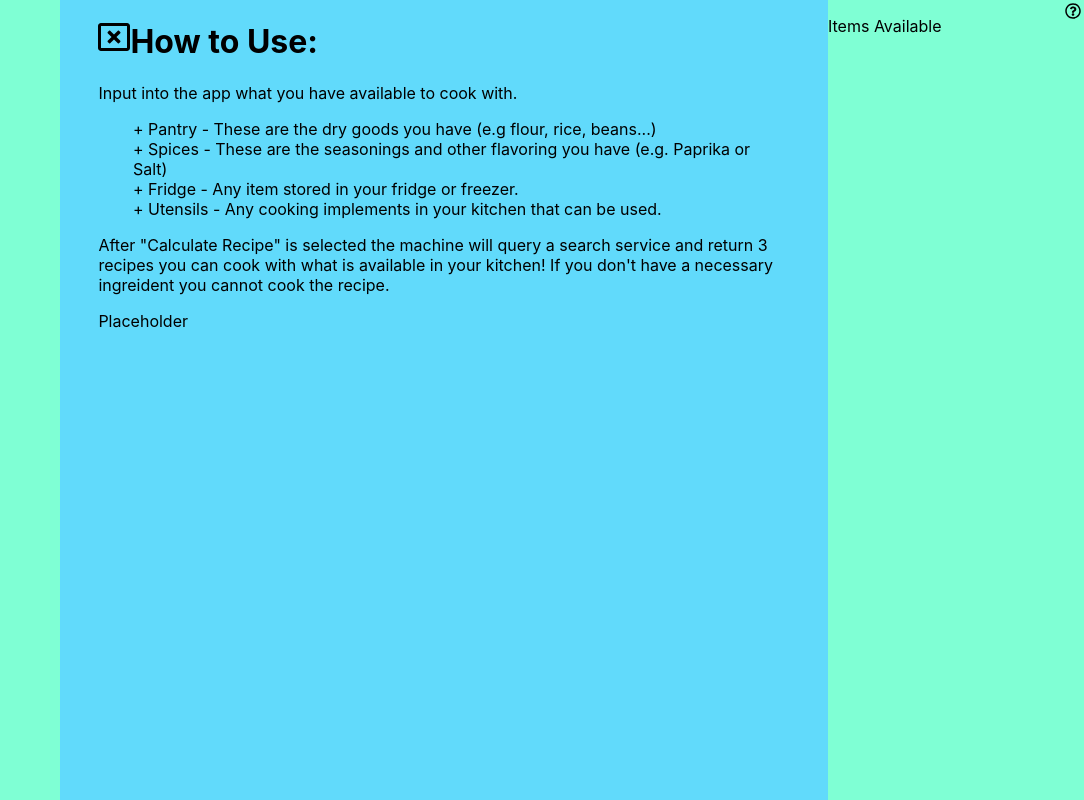
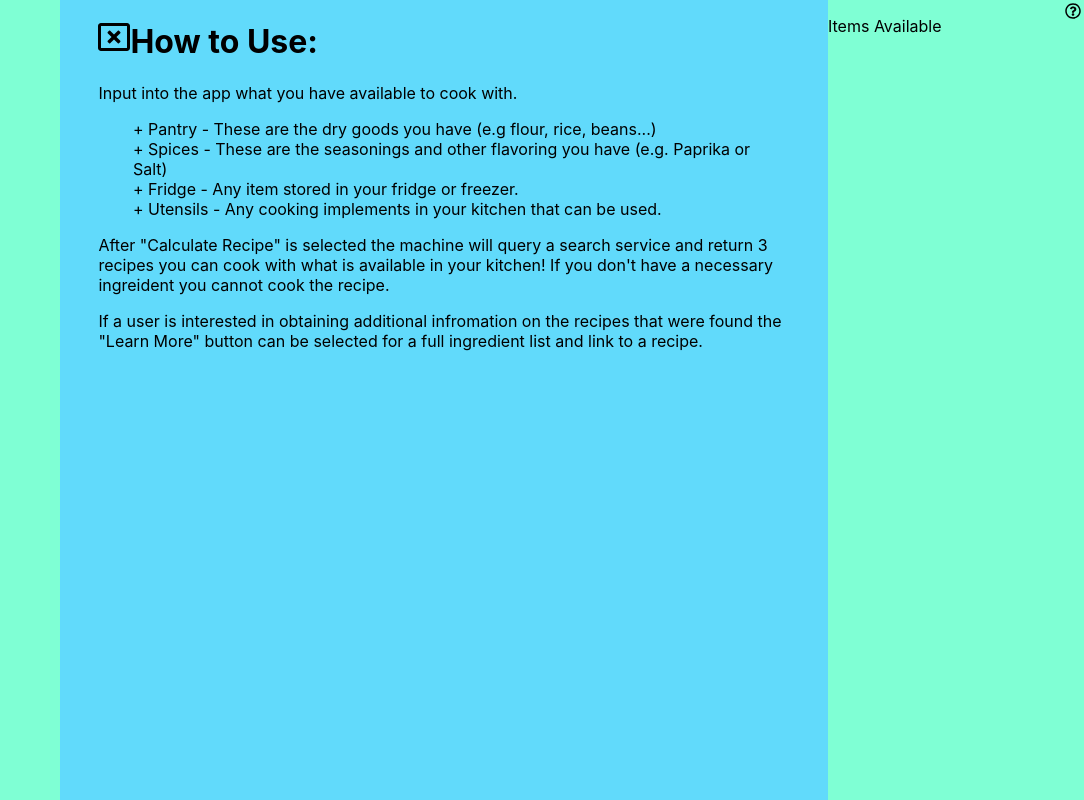
Before and after one commit to langet0695/cs_361, a React (Create React App) app in the folder fridge_food/: page / in a window 1280 px wide. Both pictures are taken after a click on the icon 1269 px from the left and 11 px from the top of the page. Shown: the whole page, without its empty margins (196-1280 px from the left). Built offline with nearby package versions, Linux system fonts and the light colour scheme.

Commit message:
adding comments for clarity

```diff
--- a/fridge_food/src/App.js
+++ b/fridge_food/src/App.js
@@ -1,3 +1,8 @@
+// Author: Travis Lange
+// Author Email: langet@oregonstate.edu
+// Date Last Edited: 3/11/2022
+
+
 import './App.css';
 import { BrowserRouter as Router, Route } from 'react-router-dom';
 import React from 'react';
--- a/fridge_food/src/components/dropdowns.js
+++ b/fridge_food/src/components/dropdowns.js
@@ -1,6 +1,7 @@
 import React from 'react';
 
 function DropDown({ input, addInput }){
+    // This component generates the select fields for a form dropdown based on ingredients prvoided by the input_items.js file
     return (
         <>
             <select size="5" multiple onChange={e => addInput(e.target.value)}>
--- a/fridge_food/src/components/help_info.js
+++ b/fridge_food/src/components/help_info.js
@@ -2,7 +2,7 @@ import React from 'react';
 import { FaRegWindowClose } from "react-icons/fa";
 
 function Help( { updateHelp } ){
-
+    // This js file contains the component that is used to display and close the help information users are presented with.
     return (
         <>
             <div >
@@ -25,7 +25,7 @@ function Help( { updateHelp } ){
                         After "Calculate Recipe" is selected the machine will query a search service and return 3 recipes you can cook with what is available in your kitchen! If you don't have a necessary ingreident you cannot cook the recipe.
                     </p>
                     <p>
-                        Placeholder
+                        If a user is interested in obtaining additional infromation on the recipes that were found the "Learn More" button can be selected for a full ingredient list and link to a recipe.
                     </p>
                 </div>
             </div>
--- a/fridge_food/src/components/input_lists.js
+++ b/fridge_food/src/components/input_lists.js
@@ -1,6 +1,7 @@
 import React from 'react';
 
 function UserInputs({ input }){
+    // This component generates a list of items that have been input by the user and displays them in an unordered list
     return (
         <>
             <p>Items Available</p>
--- a/fridge_food/src/components/input_module.js
+++ b/fridge_food/src/components/input_module.js
@@ -1,7 +1,7 @@
 import DropDown from '../components/dropdowns';
 
 function input_module( {Input_items, addInput, updateTextInput, calcRecipes, textInput} ){
-
+    // This component contains the code to build and generate the ui for a user to input ingredients through a text box or a dropdown form.
     return(
         <>
             <div class="information_center" id="intro">
--- a/fridge_food/src/components/recipe_card.js
+++ b/fridge_food/src/components/recipe_card.js
@@ -1,7 +1,7 @@
 import React from 'react';
 
 function ReipeCard({ input, updateCard, value, img }){
-
+    // This component builds the content that is populated into the 3 recipe cards at the bottom of the browser page of the user.
     return (
         <>
             <div class="recipe_box">
--- a/fridge_food/src/components/recipe_details.js
+++ b/fridge_food/src/components/recipe_details.js
@@ -1,13 +1,14 @@
 import React, { useState } from 'react';
 
 function RecipeDetails({ input, updateCard, value }){
-
+    // This component contains the jsx / html to dynamically build a visual containing the ingredients and a link to the recipe provided to the user.
     return (
         <>
             <div class="recipe_center">
                 <b>Recipe: {input['name']}</b>
                 <br></br>
                 <br></br>
+                {/* The line below uses the javascript map function to create an ordered list of ingredients that are presented to the user */}
                 <ol>Ingredients: {input['ingredientLines'].map((item, key) => <li>{item}</li>)}</ol>
                 <b><a href={input['link']}>Recipe Instructions</a></b>
                 <br></br>
```
Also changed, not shown: fridge_food/src/pages/Homepage.js (+10 -0 lines).
